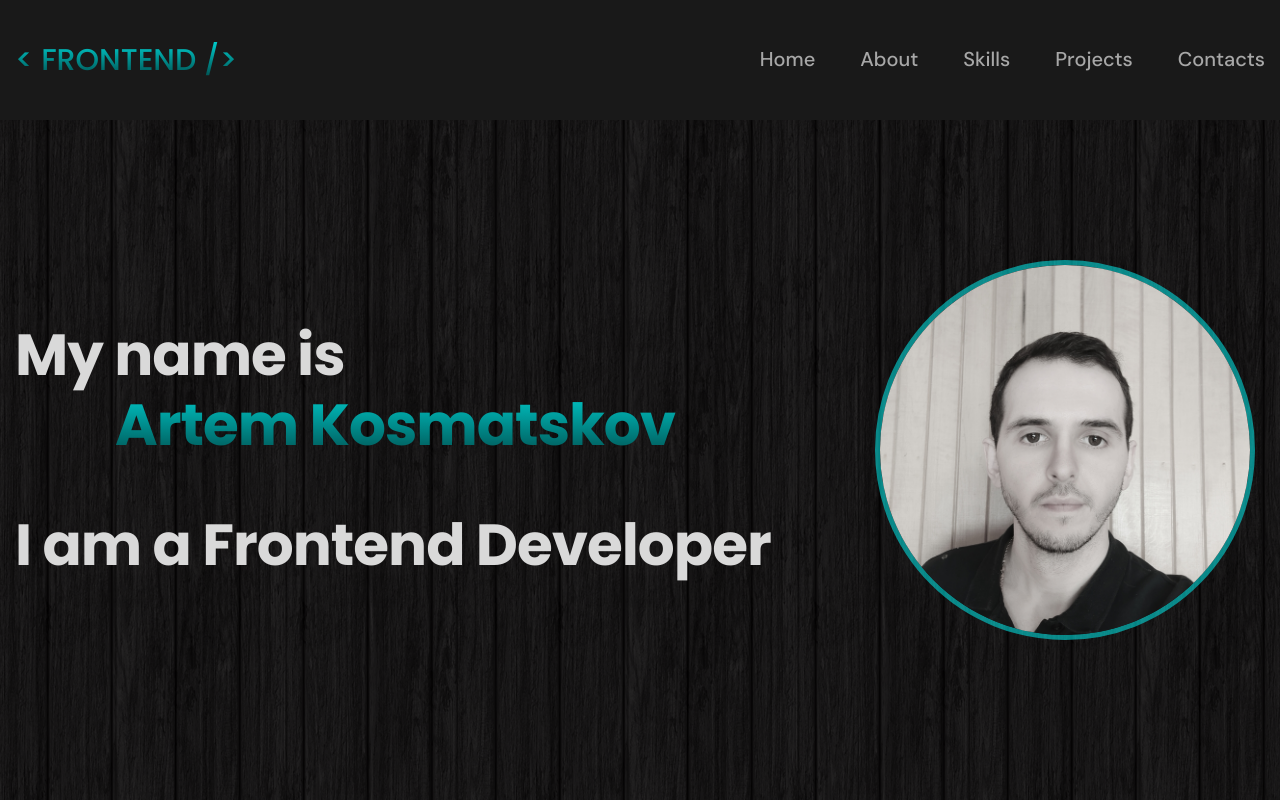
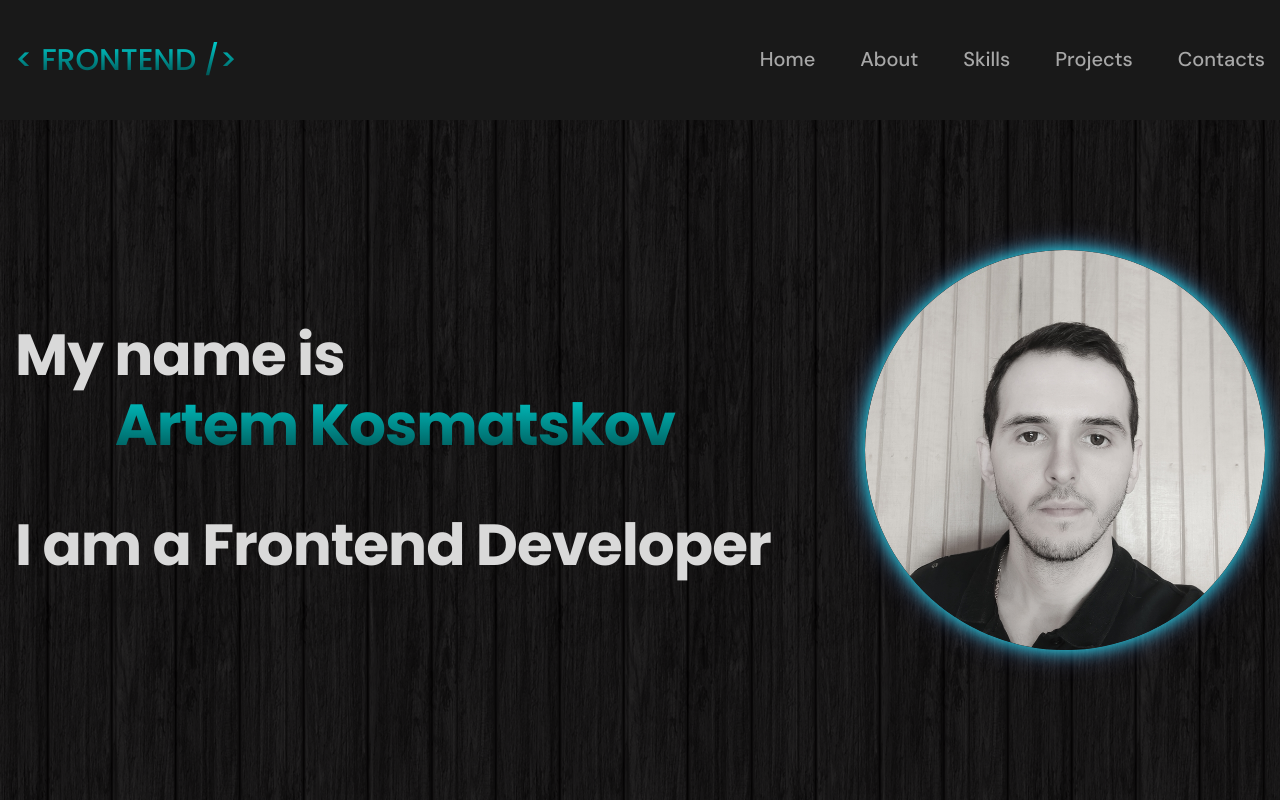
Before and after one commit to artkosmos/Portfolio, a React (Create React App) app: page / in a window 1280 px wide. Shown: the top 800 px of the page. Built offline with nearby package versions, Linux system fonts and the light colour scheme.

Commit message:
add animation to photo

```diff
--- a/src/main/home/Home.module.css
+++ b/src/main/home/Home.module.css
@@ -77,7 +77,10 @@
   min-height: 400px;
   position: relative;
   border-radius: 50%;
+  overflow: hidden;
+  animation: gradientAnimation 3s infinite;
 }
+
 
 
 @media (max-width: 1120px) {
@@ -97,12 +100,10 @@
 .main__photo img {
   border-radius: 50%;
   position: absolute;
-  width: 95%;
-  height: 95%;
-  top: 10px;
-  left: 10px;
+  width: 100%;
+  height: 100%;
   object-fit: cover;
-  border: 5px solid rgba(0, 255, 255, 0.5);
+  z-index: 2;
 }
 
 @media (max-width: 1120px) {
@@ -113,3 +114,18 @@
     left: 8px;
   }
 }
+
+@keyframes gradientAnimation {
+  0% {
+    box-shadow: 0 0 12px rgba(0, 255, 255, 0.8),
+    0 0 22px rgb(99, 126, 192);
+  }
+  50% {
+    box-shadow: 0 0 25px rgba(0, 255, 255, 0.8),
+    0 0 35px rgb(99, 126, 192);
+  }
+  100% {
+    box-shadow: 0 0 12px rgba(0, 255, 255, 0.8),
+    0 0 22px rgb(99, 126, 192);
+  }
+}
```
